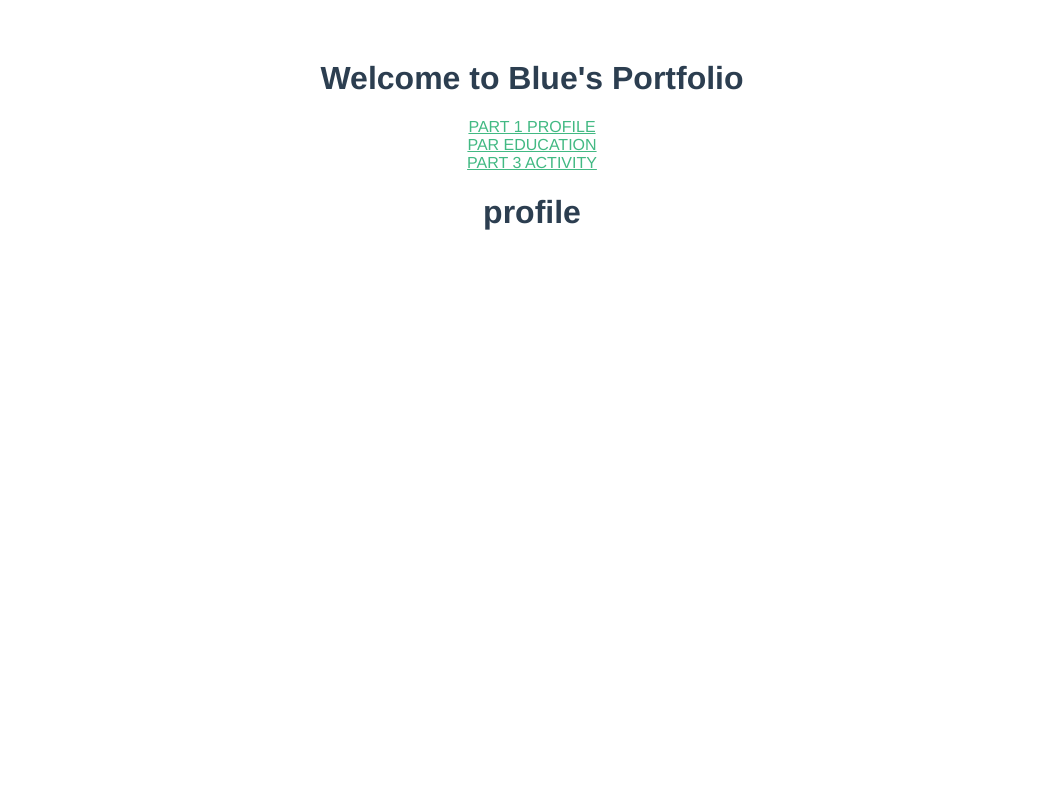
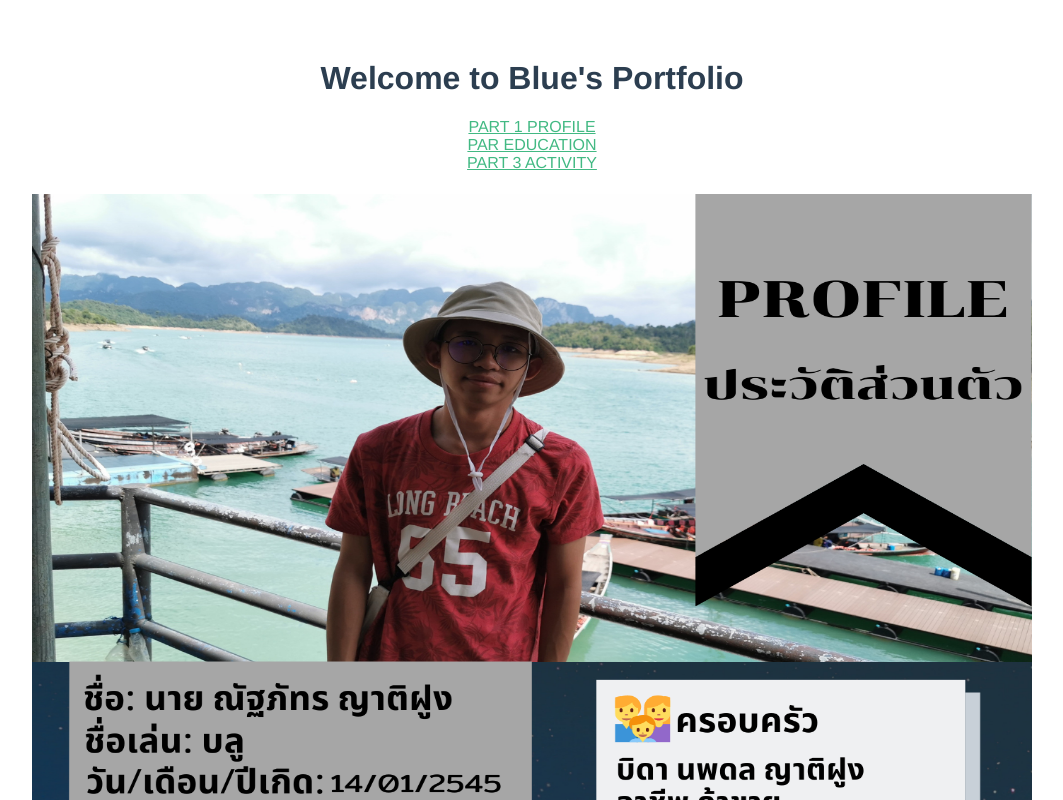
Before and after one commit to artisan-playground/blue-vuejs-learn, a Vue app in the folder vue-app/: page /profile in a window 1280 px wide. Shown: the top 800 px of the page, without its empty margins (108-1171 px from the left). Built offline with nearby package versions, Linux system fonts and the light colour scheme; no server answers.

Commit message:
add image

```diff
--- a/vue-app/src/page/activity.vue
+++ b/vue-app/src/page/activity.vue
@@ -1,7 +1,9 @@
 <template>
   <div>
       <h1>
-
+        <img src="..\assets\activity.png" width="1000" height="1200">
+        <br>
+        <img src="..\assets\activity2.png" width="1000" height="1200">
       </h1>
   </div>
 </template>
--- a/vue-app/src/page/edu.vue
+++ b/vue-app/src/page/edu.vue
@@ -1,7 +1,7 @@
 <template>
   <div>
       <h1>
-
+          <img src="..\assets\edu.png" width="1000" height="1200">
       </h1>
   </div>
 </template>
--- a/vue-app/src/page/profile.vue
+++ b/vue-app/src/page/profile.vue
@@ -1,7 +1,7 @@
 <template>
   <div>
       <h1>
-          profile
+          <img src="..\assets\profile.png" width="1000" height="1200">
       </h1>
   </div>
 </template>
```
